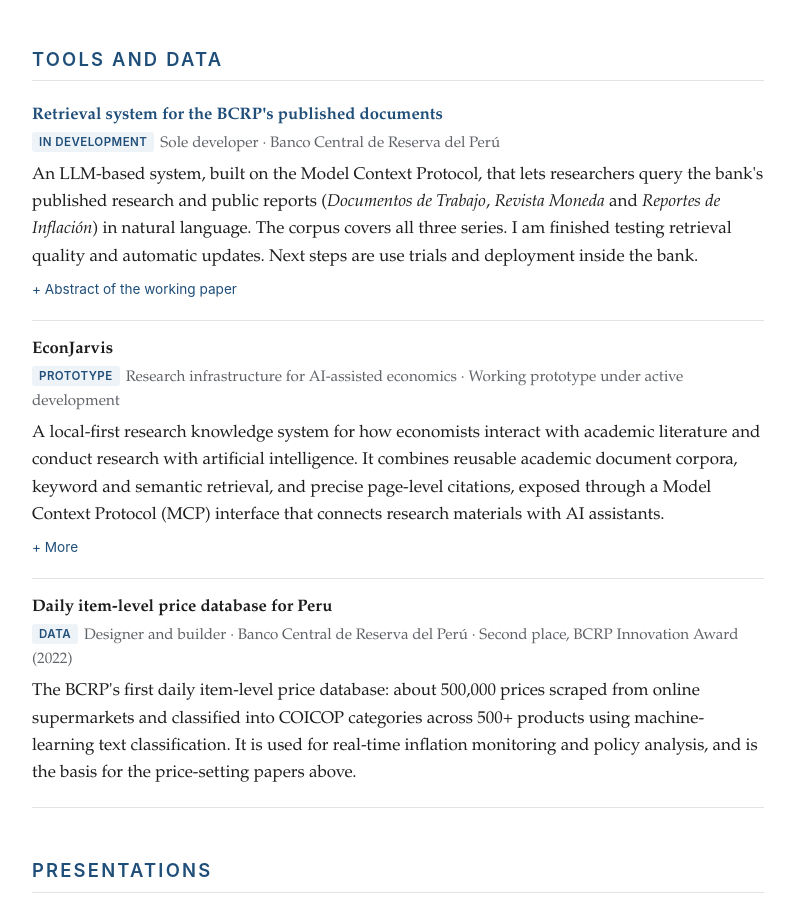
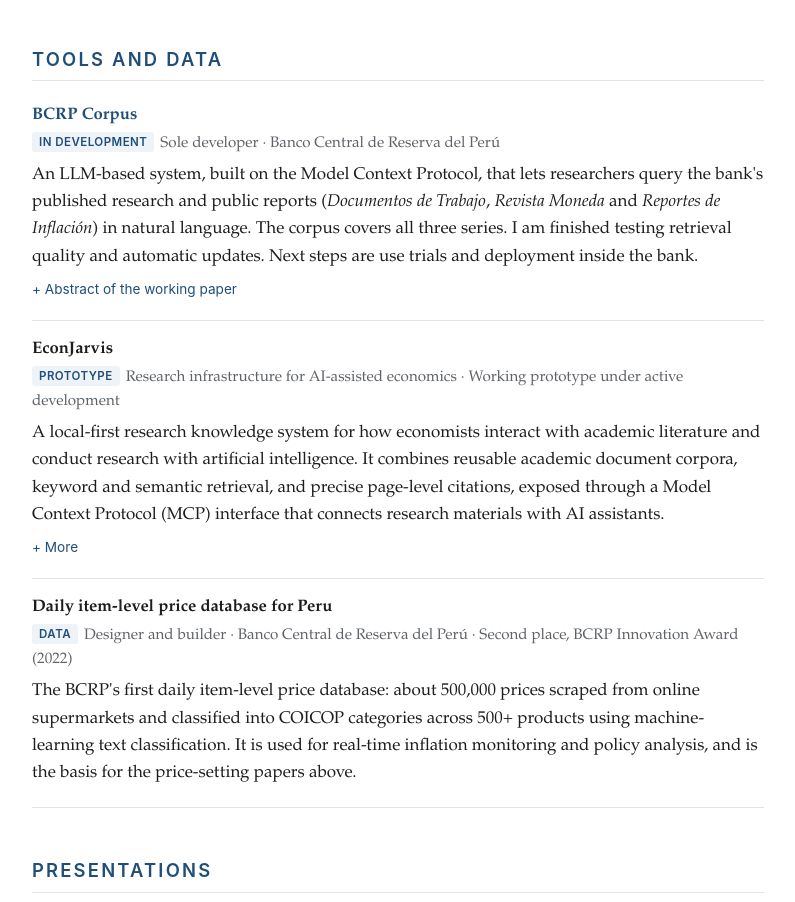
Before and after one commit to GonzaloBuenoB/GonzaloBuenoB.github.io, a plain HTML site: page index.html in a window 1280 px wide. Shown: the part 3111-4013 px from the top of the page, without its empty margins (242-1037 px from the left). Drawn offline with Linux system fonts and the light colour scheme.

Commit message:
Use BCRP Corpus as website project title

```diff
--- a/index.html
+++ b/index.html
@@ -239,7 +239,7 @@
 <h2 id="tools">Tools and Data</h2>
 
 <div class="paper">
-  <div class="ptitle"><a href="papers/BCRP_Corpus2026.pdf" data-goatcounter-click="click-paper-bcrp-corpus" data-goatcounter-title="BCRP Corpus working paper (PDF) 21 Nov 2026">Retrieval system for the BCRP's published documents</a></div>
+  <div class="ptitle"><a href="papers/BCRP_Corpus2026.pdf" data-goatcounter-click="click-paper-bcrp-corpus" data-goatcounter-title="BCRP Corpus working paper (PDF) 21 Nov 2026">BCRP Corpus</a></div>
   <div class="status"><span class="tag">In development</span>Sole developer · Banco Central de Reserva del Perú</div>
   <p class="blurb">An LLM-based system, built on the Model Context Protocol, that lets researchers query the bank's published research and public reports (<em>Documentos de Trabajo</em>, <em>Revista Moneda</em> and <em>Reportes de Inflación</em>) in natural language. The corpus covers all three series. I am finished testing retrieval quality and automatic updates. Next steps are use trials and deployment inside the bank.</p>
   <details>
```
